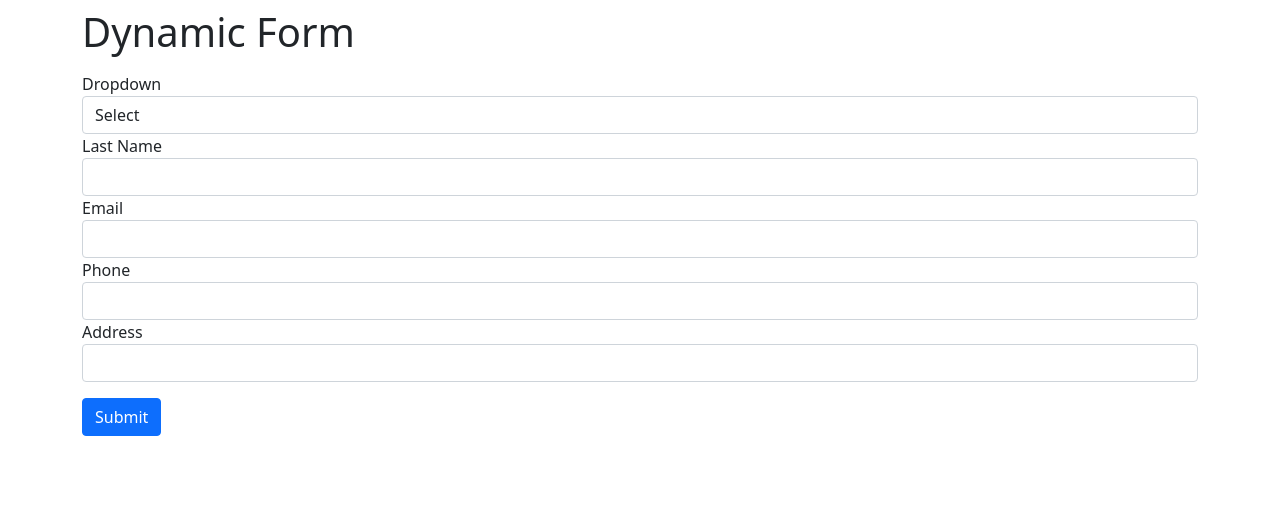
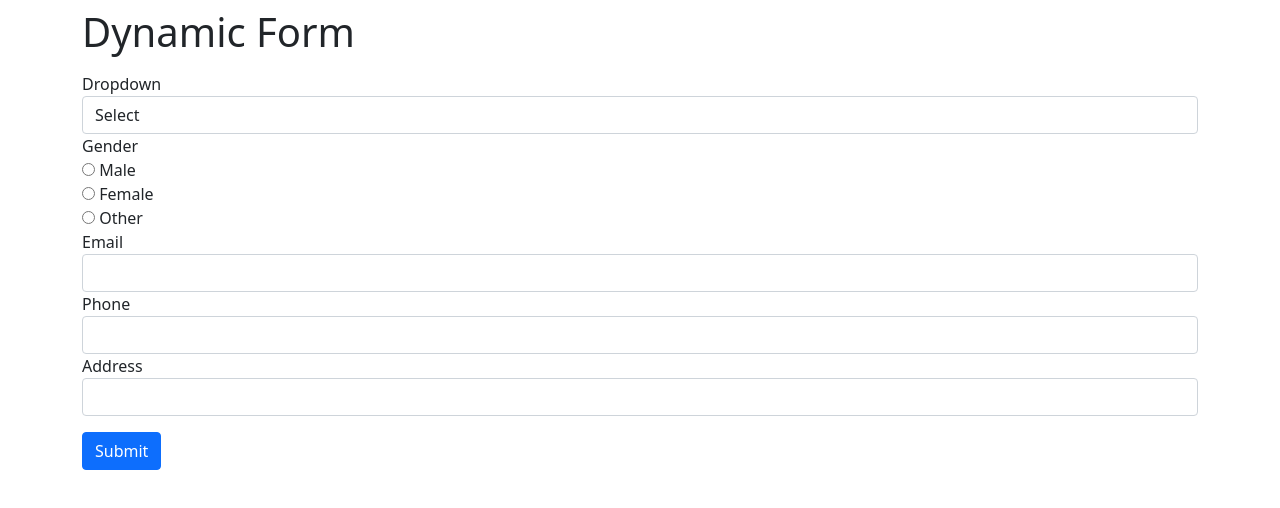
Before and after one commit to flyrehan786/angular-dynamic-form-using-json-payload, an Angular app: page / in a window 1280 px wide. Shown: the top 508 px of the page. Built offline with nearby package versions, Linux system fonts and the light colour scheme.

Commit message:
configuring radio button

```diff
--- a/src/app/components/ng-dynamic-form-control/ng-dynamic-form-control.component.ts
+++ b/src/app/components/ng-dynamic-form-control/ng-dynamic-form-control.component.ts
@@ -1,4 +1,4 @@
-import { Component, EventEmitter, Input, OnInit, Output } from '@angular/core';
+import { Component, EventEmitter, Input, OnInit, Output, Type } from '@angular/core';
 import { Types } from 'src/app/enums/Types';
 import { IControl } from 'src/app/models/IControl';
 import { IDynamicControl } from 'src/app/models/IDynamicControl';
@@ -50,11 +50,11 @@ export class NgDynamicFormControlComponent implements OnInit {
                                 }"
                 class="form-control">
           </div>
-      `;
+        `;
           this.controlCounter++;
           this.generatedControls.push(id);
         }
-        if (control.type === Types.Dropdown) {
+        else if (control.type === Types.Dropdown) {
           let options = '<option selected>Select</option>';
           const dropdownOptions = control.dropdownOptions;
           dropdownOptions.forEach(x => {
@@ -85,6 +85,41 @@ export class NgDynamicFormControlComponent implements OnInit {
           this.controlCounter++;
           this.generatedControls.push(id);
         }
+        else if(control.type === Types.Radio) {
+          let radioButtons = '';
+          const radioButtonOptions = control.radioButtonOptions;
+          const id = `_df_control_n_${this.controlCounter}`;
+          radioButtonOptions.values.forEach(x => {
+            radioButtons += `
+              <input
+                id="${id}${this._ID_FORM_CONTROL}"
+                type='radio'
+                name=${control.name}
+                value=${x.value}
+                ${control.validators.required ? 'required' : ''}
+                _dynamic_control_validators="
+                                  ${
+                                    control.validators.required
+                                      ? 'required:true'
+                                      : ''
+                                  }"
+              /> ${x.key} <br />
+            `
+          })
+          html += `
+          <div id="${id}${this._ID_FORM_GROUP}" class="${
+              this._DIV_FORM_GROUP
+            } form-group">
+              <label for="">${control.label}</label>
+              <br />
+              ${radioButtons}
+          </div>
+        `;
+          this.controlCounter++;
+          this.generatedControls.push(id);
+        }
+        else if(control.type === Types.Checkbox) {}
+        else {}
       });
       html += `
         <button type="submit" class="mt-3 btn btn-primary">
--- a/src/app/enums/Types.ts
+++ b/src/app/enums/Types.ts
@@ -1,7 +1,7 @@
 export enum Types {
-  'Textbox',
-  'TextArea',
-  'Dropdown',
-  'Checkbox',
-  'Radio'
+  'Textbox'='Textbox',
+  'TextArea'='TextArea',
+  'Dropdown'='Dropdown',
+  'Checkbox'='Checkbox',
+  'Radio'='Radio'
 }
--- a/src/app/models/IControl.ts
+++ b/src/app/models/IControl.ts
@@ -1,11 +1,13 @@
 import { IValidator } from "./IValidator";
 import { Types } from "../enums/Types";
 import { IDropdownOption } from "./IDropdownOption";
+import { IRadioButtonOptions } from "./IRadioButtonOptions";
 export interface IControl {
   type: Types
   label: string;
   name: string;
   value: string;
   dropdownOptions?: IDropdownOption[],
+  radioButtonOptions?: IRadioButtonOptions,
   validators: IValidator;
 }
--- a/src/app/services/user.service.ts
+++ b/src/app/services/user.service.ts
@@ -6,7 +6,6 @@ import { IDynamicControl } from '../models/IDynamicControl';
 })
 export class UserService {
   constructor() {}
-
   getDynamicControl() {
     // Assume that this JSON data is comming from server.
     const _controls: IDynamicControl = {
@@ -24,17 +23,24 @@ export class UserService {
           ],
           validators: {
             required: true,
-            regex: ''
+            regex: '',
           },
         },
         {
-          type: Types.Textbox,
-          label: 'Last Name',
-          name: 'lastName',
+          type: Types.Radio,
+          label: 'Gender',
+          name: 'Gender',
           value: '',
+          radioButtonOptions: {
+              values: [
+                { key: "Male" , value: '0' },
+                { key: "Female", value: '1' },
+                { key: "Other", value: '3' },
+              ],
+            },
           validators: {
             required: true,
-            regex: ''
+            regex: '',
           },
         },
         {
@@ -44,7 +50,7 @@ export class UserService {
           value: '',
           validators: {
             required: true,
-            regex: ''
+            regex: '',
           },
         },
         {
@@ -54,7 +60,7 @@ export class UserService {
           value: '',
           validators: {
             required: true,
-            regex: ''
+            regex: '',
           },
         },
         {
@@ -64,7 +70,7 @@ export class UserService {
           value: '',
           validators: {
             required: true,
-            regex: ''
+            regex: '',
           },
         },
       ],
```
Also changed, not shown: src/app/models/IRadioButtonOptions.ts (added, +7 -0 lines).
